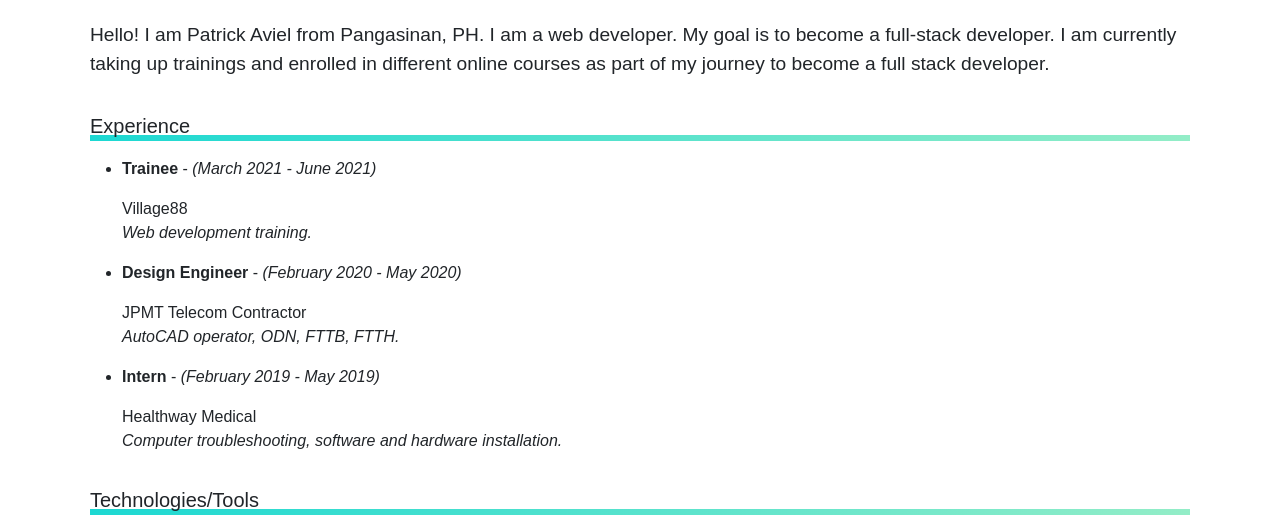
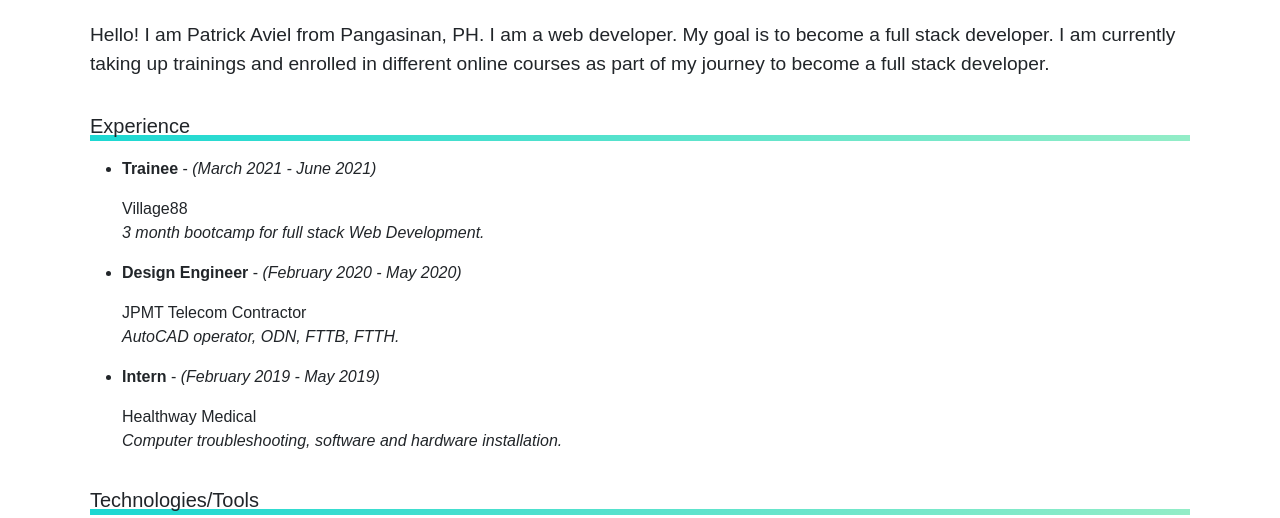
Before and after one commit to patrickaviel/CV-Portfolio, a plain HTML site: page index.html in a window 1280 px wide. Shown: the part 91-609 px from the top of the page. Drawn offline with nearby package versions, Linux system fonts and the light colour scheme; a web font is replaced by a local one.

Commit message:
changed info

```diff
--- a/index.html
+++ b/index.html
@@ -33,7 +33,7 @@
 
         <div class="about title p-2">
             <p>
-                Hello! I am Patrick Aviel from Pangasinan, PH. I am a web developer. My goal is to become a full-stack
+                Hello! I am Patrick Aviel from Pangasinan, PH. I am a web developer. My goal is to become a full stack
                  developer. I am currently taking up trainings and enrolled in different online courses as part of
                  my journey to become a full stack developer.
             </p>
@@ -45,7 +45,7 @@
                 <li>
                     <p><span class="fw-bold">Trainee</span> -  <em>(March 2021 - June 2021)</em></p>
                     <p class="m-0">Village88</p>
-                    <p><em>Web development training.</em></p>
+                    <p><em>3 month bootcamp for full stack Web Development.</em></p>
                 </li>
                 <li>
                     <p><span class="fw-bold">Design Engineer</span> - <em>(February 2020 - May 2020)</em></p>
```
